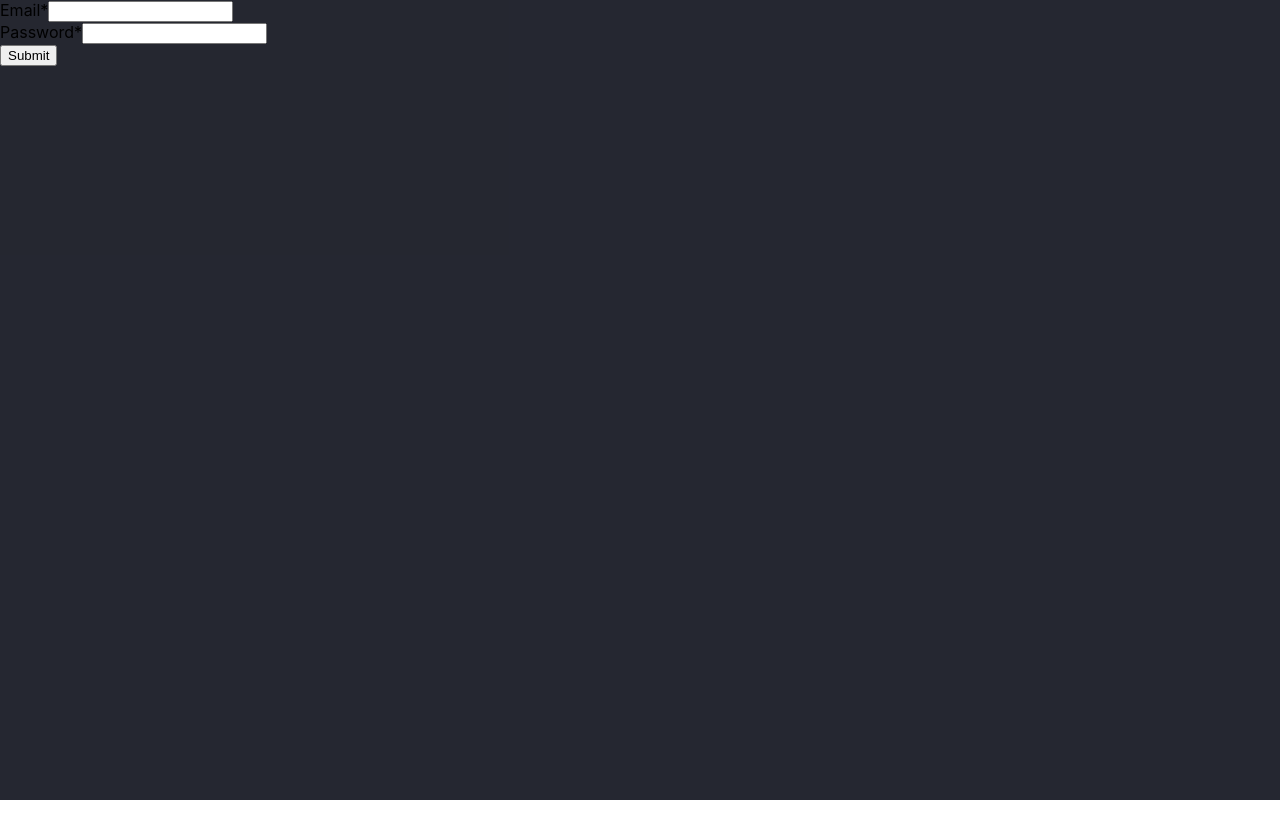
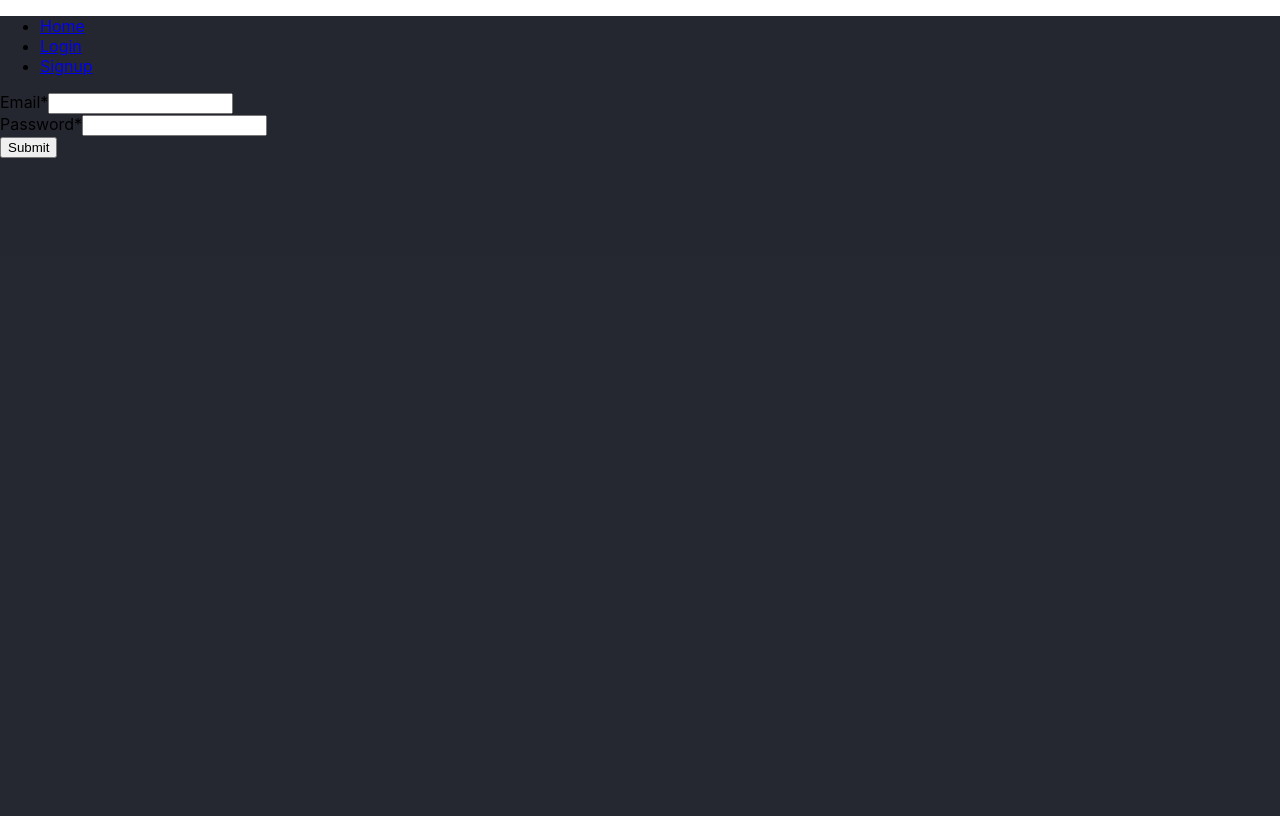
Before and after one commit to Nothile-Moyo-Git/node-react-fullstack, a React (Create React App) app in the folder frontend/: page /typescript-fullstack/login in a window 1280 px wide. Built offline with nearby package versions, Linux system fonts and the light colour scheme.

Commit message:
base routing handled

```diff
--- a/frontend/src/components/form/Input.tsx
+++ b/frontend/src/components/form/Input.tsx
@@ -19,6 +19,7 @@ interface ComponentProps {
     placeholder : string,
     ref : React.RefObject<HTMLInputElement>,
     type : string,
+    required ?: boolean
 
 };
 
@@ -32,6 +33,7 @@ export const Input = forwardRef<HTMLInputElement, ComponentProps>(function Input
             placeholder={props.placeholder}
             ref={ref}
             type={props.type}
+            required={props.required}
         />
     );
 });
--- a/frontend/src/components/globals/PageWrapper.tsx
+++ b/frontend/src/components/globals/PageWrapper.tsx
@@ -8,18 +8,21 @@
  *
  */
 
+import { Outlet } from "react-router-dom";
 import { FC, ReactNode } from "react";
+import Menu from "../menu/Menu";
 import "./PageWrapper.scss";
 
 interface ComponentProps {
-    children : ReactNode
+    children ?: ReactNode
 }
 
 const PageWrapper : FC<ComponentProps> = ({ children }) => {
 
     return (
         <main>
-            {children}
+            <Menu/>
+            <Outlet />
         </main>
     );
 };
--- a/frontend/src/components/menu/Menu.tsx
+++ b/frontend/src/components/menu/Menu.tsx
@@ -8,7 +8,7 @@
  * This is the main menu which will render at the top of every page which has the menu
  */
 
-import React, { FC } from "react";
+import { FC } from "react";
 import { NavLink } from "react-router-dom";
 
 const Menu : FC = () => {
@@ -18,13 +18,15 @@ const Menu : FC = () => {
             <ul>
 
                 <li>
-                    <NavLink to="/">
-                    </NavLink>
+                    <NavLink to="/">Home</NavLink>
                 </li>
 
                 <li>
-                    <NavLink to="/login">
-                    </NavLink>
+                    <NavLink to="/login">Login</NavLink>
+                </li>
+
+                <li>
+                    <NavLink to="/signup">Signup</NavLink>
                 </li>
 
             </ul>
--- a/frontend/src/index.tsx
+++ b/frontend/src/index.tsx
@@ -1,8 +1,7 @@
 import React from 'react';
 import ReactDOM from 'react-dom/client';
-import PageWrapper from './components/globals/PageWrapper';
 import './index.css';
-import { router } from './routes/Router';
+import { nestedRouter } from './routes/Router';
 import { RouterProvider } from 'react-router-dom';
 
 const root = ReactDOM.createRoot(
@@ -10,8 +9,6 @@ const root = ReactDOM.createRoot(
 );
 root.render(
   <React.StrictMode>
-    <PageWrapper>
-      <RouterProvider router={router}/>
-    </PageWrapper>
+    <RouterProvider router={nestedRouter}/>
   </React.StrictMode>
 );
--- a/frontend/src/pages/Auth/Signup.tsx
+++ b/frontend/src/pages/Auth/Signup.tsx
@@ -6,7 +6,7 @@
  * Signup component, currently handles the signup page functionality
  */
 
-import { FC, useState, MouseEvent, useRef, FormEvent } from "react";
+import { FC, useState, useRef, FormEvent } from "react";
 
 import Button from "../../components/button/Button";
 import Form from "../../components/form/Form";
@@ -14,6 +14,7 @@ import Field from "../../components/form/Field";
 import Input from "../../components/form/Input";
 import Label from "../../components/form/Label";
 import Title from "../../components/form/Title";
+import Menu from "../../components/menu/Menu";
 
 export const SignupPage : FC = () => {
 
@@ -24,7 +25,8 @@ export const SignupPage : FC = () => {
     const confirmPasswordRef = useRef<HTMLInputElement>(null);
 
     // const [isNameValid, setIsNameValid] = useState<boolean>(true);
-    // const [isEmailValid, setIsEmailValid] = useState<boolean>(true);
+    const [isEmailValid, setIsEmailValid] = useState<boolean>(true);
+    const [emailErrorMessage, setEmailErrorMessage] = useState<string>("");
     // const [isPasswordValid, setIsPasswordValid] = useState<boolean>(true);
     // const [isConfirmPasswordValid, setIsconfirmPasswordValid] = useState<boolean>(true);
     const [isFormValid, setIsFormValid] = useState<boolean>(true);
@@ -119,6 +121,7 @@ export const SignupPage : FC = () => {
                         placeholder="Please enter your name"
                         ref={nameRef}
                         type="text"
+                        required={true}
                     />
                 </Field>
 
@@ -133,6 +136,7 @@ export const SignupPage : FC = () => {
                         placeholder="Please enter your email"
                         ref={emailRef}
                         type="email"
+                        required={true}
                     />
                 </Field>
 
@@ -147,6 +151,7 @@ export const SignupPage : FC = () => {
                         placeholder="Please enter your password"
                         ref={passwordRef}
                         type="password"
+                        required={true}
                     />
                 </Field>
 
@@ -161,6 +166,7 @@ export const SignupPage : FC = () => {
                         placeholder="Please confirm your password"
                         ref={confirmPasswordRef}
                         type="password"
+                        required={true}
                     />
                 </Field>
 
--- a/frontend/src/routes/Router.tsx
+++ b/frontend/src/routes/Router.tsx
@@ -10,28 +10,32 @@
 
 import { LoginPage } from '../pages/Auth/Login';
 import { SignupPage } from '../pages/Auth/Signup';
+import PageWrapper from '../components/globals/PageWrapper';
 import App from '../App';
 
 import {
     createBrowserRouter,
-    createRoutesFromElements,
-    Route
 } from 'react-router-dom';
 
 const BASENAME = '/typescript-fullstack'
 
-// Set our routes so we can also set our basename in browser router
-const routes = createRoutesFromElements(
-    <Route>
-        <Route path="/" element={<App/>} />
-        <Route path="/login" element={<LoginPage/>} />
-        <Route path="/signup" element={<SignupPage/>} />
-        <Route path="*" element={<App/>} />
-    </Route>
-);
-
-// We create the router here but we're not creating a component
-export const router = createBrowserRouter(
-    routes,
-    { basename : BASENAME }
-);
+export const nestedRouter = createBrowserRouter([
+    {
+        path : "/",
+        element: <PageWrapper/>,
+        children : [
+            {
+                path : BASENAME,
+                element : <App/>
+            },
+            {
+                path : BASENAME + "/login",
+                element : <LoginPage/>
+            },
+            {
+                path : BASENAME + "/signup",
+                element : <SignupPage/>
+            }
+        ]
+    }
+]);
--- a/frontend/src/util/util.ts
+++ b/frontend/src/util/util.ts
@@ -1,6 +1,7 @@
 /**
  * Date created : 20/02/2024
  *
+ * Author : 28/02/2024
  *
  */
 
```
